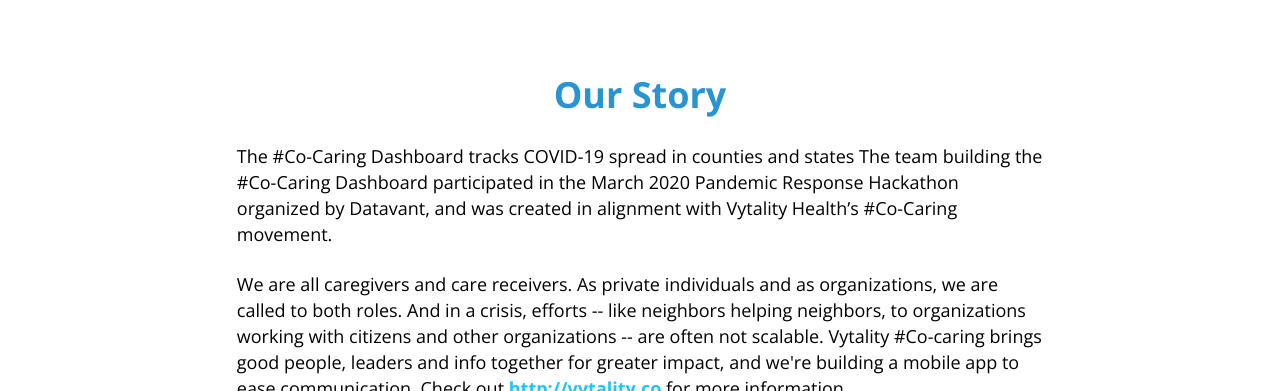
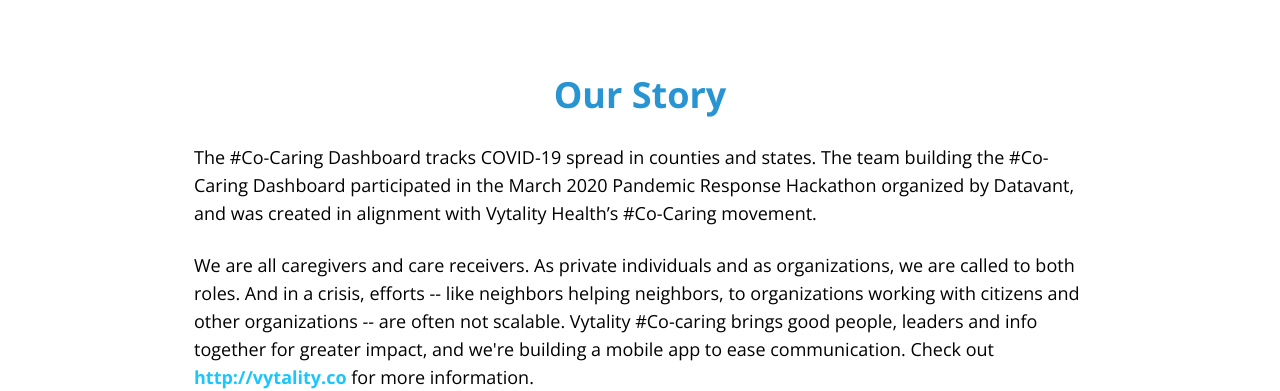
Before and after one commit to khongcodes/co-caring-dash, a React (Create React App) app: page /about in a window 1280 px wide. Shown: the part 561-952 px from the top of the page. Built offline with nearby package versions, Linux system fonts and the light colour scheme.

Commit message:
make additional copy changes

```diff
--- a/src/components/ResourcesComponents.js
+++ b/src/components/ResourcesComponents.js
@@ -43,7 +43,7 @@ export const TrendingList = ({children}) => (
 
 export const TrendingItem = ({imgClass, title, copy, url}) => (
   <div className={resourceStyles.trendingItemContainer}>
-    <a href={url}>
+    <a href={url} target="_blank">
       <div className={resourceStyles[imgClass]}/>
 
       <h5>{title}</h5>
--- a/src/pages/About.js
+++ b/src/pages/About.js
@@ -10,10 +10,7 @@ const About = () => {
   })
 
   const pStyle = {
-    width: '63%',
-    fontSize: '18px',
-    lineHeight: '26px',
-    margin: '1.5rem auto'
+    width: '63%'
   }
 
   return (
@@ -32,11 +29,11 @@ const About = () => {
         <p>Vytality #co-caring brings good people, good leaders and good info together for greater impact. We&#39;re also building an app to ease communication.</p>
       </TextSection> */}
 
-      <TextSection title='Our Story'/>
-      {/* <div style={{height:'1rem'}} /> */}
-      <p style={pStyle}>The #Co-Caring Dashboard tracks COVID-19 spread in counties and states The team building the #Co-Caring Dashboard participated in the March 2020 Pandemic Response Hackathon organized by Datavant, and was created in alignment with Vytality Health’s #Co-Caring movement.</p>
-      <p style={pStyle}>We are all caregivers and care receivers. As private individuals and as organizations, we are called to both roles. And in a crisis, efforts -- like neighbors helping neighbors, to organizations working with citizens and other organizations -- are often not scalable. Vytality #Co-caring brings good people, leaders and info together for greater impact, and we're building a mobile app to ease communication. Check out <a href='http://vytality.co'>http://vytality.co</a> for more information.</p>
-      <p style={pStyle}>And please, stay healthy and be well.</p>
+      <TextSection title='Our Story'>
+        <p style={{pStyle}}>The #Co-Caring Dashboard tracks COVID-19 spread in counties and states. The team building the #Co-Caring Dashboard participated in the March 2020 Pandemic Response Hackathon organized by Datavant, and was created in alignment with Vytality Health’s #Co-Caring movement.</p>
+        <p style={{pStyle}}>We are all caregivers and care receivers. As private individuals and as organizations, we are called to both roles. And in a crisis, efforts -- like neighbors helping neighbors, to organizations working with citizens and other organizations -- are often not scalable. Vytality #Co-caring brings good people, leaders and info together for greater impact, and we're building a mobile app to ease communication. Check out <a href='http://vytality.co'>http://vytality.co</a> for more information.</p>
+        <p style={{pStyle}}>And please, stay healthy and be well.</p>
+      </TextSection>
 
       <TextDivider/>
 
--- a/src/pages/Home.js
+++ b/src/pages/Home.js
@@ -22,6 +22,14 @@ const Home = () => {
 
       <TextSection title='Mission Statement'>
         <p>We are all caregivers and care receivers. As private individuals and as organizations, our current situation calls us to both. And in a crisis, efforts -- like neighbors helping neighbors, to organizations working with citizens and other organizations -- are often not scalable. In response to the ongoing challenge to track the spread of COVID-19 and to connect individuals, organizations and communities who want to help, we have created the #Co-Caring Dashboard.</p>
+        <p>To use the Co-Caring Dashboard, please scroll down for information about COVID-19 in your state and county.
+          <ul>
+            <li>If you’re interested in joining or starting a co-caring project, such as supporting the elderly to shelter in place click on the Co-Caring Chat to connect with others. </li>
+            <li>To support others in getting tested or finding public health department information, or helpful info on sheltering in place, try our Resources tab. </li>
+            <li>To learn the basics on what to do and when, please <a href='http://bit.ly/coronavirustool' target="_blank">click here</a> for our Coronavirus Tool for helpful information.</li>
+          </ul>
+        </p>
+
       </TextSection>
 
       <TextDivider />
--- a/src/pages/Resources.js
+++ b/src/pages/Resources.js
@@ -23,7 +23,16 @@ const Resources = () => {
         imgClass = 'resources'
       />
 
-      <TextSection title='Resources for You'/>
+      <TextSection title='Resources for You'>
+        <p>Local resources in your area — public health departments, hospitals, nursing homes and childcare — are available by clicking the menu for your state and zoom to your area. To drag the map over:
+        <ol>
+          <li>Click on the arrow in the left menu,</li>
+          <li>Click on the crossed arrows, and</li>
+          <li>Click on the map and drag!</li>
+        </ol>
+        Then, hover over a dot to see the name of the institution and contact info.</p>
+      </TextSection>
+
       <div className={vizStyles.viz3Container}>
         <TableauViz vizName='LocationsDashboard?publish=yes' vizOptions={vizOptions3} />
       </div>
--- a/src/styles/textsectiondivider.module.scss
+++ b/src/styles/textsectiondivider.module.scss
@@ -3,18 +3,19 @@
 .section {
   width: 55.75rem;
   margin: 0 auto;
-  text-align: center;
+  // text-align: center;
 
   h3 {
     font-size: 36px;
     margin-block-end: 0;
+    text-align: center;
     color: $mockup-blue-textAccent;
   }
 
   p {
     font-size: 18px;
-    line-height: 30px;
-    margin-block-start: 1rem;
+    line-height: 28px;
+    margin-block-start: 1.5rem;
   }
 }
 
```
